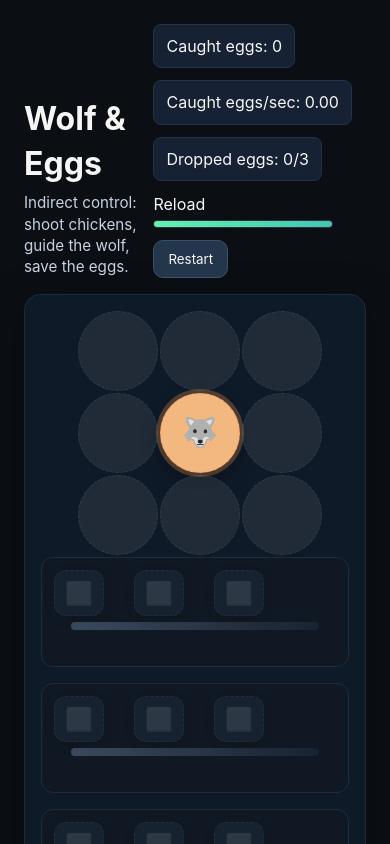
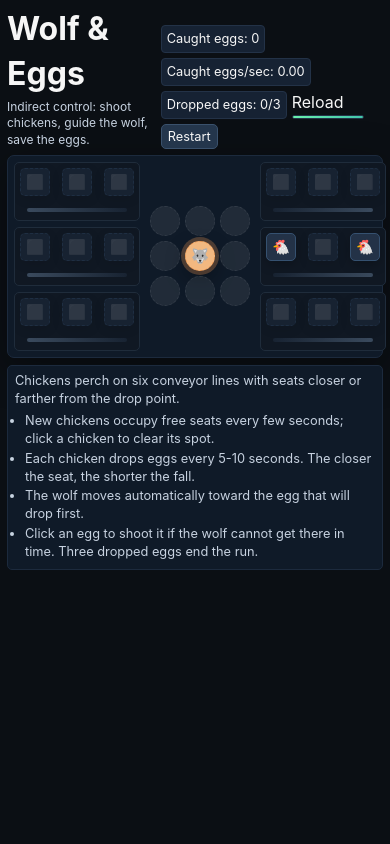
Before and after one commit to nikitabelotelov-ciliz/shooter-game, a React (Vite) app: page / in a window 390 px wide. Shown: the top 844 px of the page. Built offline with nearby package versions, Linux system fonts and the light colour scheme.

Commit message:
mobile styles fixes

```diff
--- a/src/App.css
+++ b/src/App.css
@@ -92,7 +92,7 @@
 .arena {
   display: grid;
   grid-template-columns: 1fr 240px 1fr;
-  gap: 12px;
+  gap: 30px;
   background: #0f1a28;
   border: 1px solid #1c2a3d;
   border-radius: 16px;
@@ -268,17 +268,134 @@
   margin-bottom: 6px;
 }
 
-@media (max-width: 960px) {
+@media (max-width: 700px) {
   .arena {
-    grid-template-columns: 1fr;
+    grid-template-columns: 1fr 110px 1fr;
   }
 
-  .wolf-zone {
-    order: -1;
+  .app {
+    padding: 7px;
+  }
+
+  .hud {
+    gap: 5px;
+    margin-bottom: 6px;
+  }
+
+  .subtitle {
+    margin: 2px 0 0;
+    font-size: 0.75rem;
+  }
+
+  .stats {
+    gap: 5px;
+  }
+
+  .stat {
+    padding: 4px 5px;
+    min-width: 48px;
+    font-size: 0.8rem;
+    border-radius: 4px;
+  }
+
+  .reload {
+    min-width: 72px;
+    gap: 2px;
+  }
+
+  .reload .bar {
+    height: 4px;
+  }
+
+  .secondary {
+    padding: 4px 6px;
+    font-size: 0.8rem;
+    border-radius: 5px;
+  }
+
+  .banner {
+    padding: 5px 7px;
+    border-radius: 5px;
+    margin-bottom: 5px;
+    font-size: 0.8rem;
+  }
+
+  .arena {
+    gap: 5px;
+    padding: 6px;
+    border-radius: 7px;
+  }
+
+  .column {
+    gap: 6px;
+  }
+
+  .conveyor {
+    padding: 5px;
+    min-height: 42px;
+    gap: 5px;
+    border-radius: 5px;
+  }
+
+  .belt {
+    min-height: 9px;
+    margin-top: 10px;
+  }
+
+  .track {
+    height: 4px;
+    border-radius: 4px;
+  }
+
+  .chickens {
+    gap: 12px;
+  }
+
+  .chicken {
+    padding: 4px 5px;
+    font-size: 0.9rem;
+    border-radius: 5px;
+  }
+
+  .eggs {
+    height: 5px;
+    font-size: 14px;
+  }
+
+  .egg {
+    top: -4px;
+    width: 16px;
+    height: 16px;
   }
 
   .grid {
-    grid-template-columns: repeat(3, 70px);
-    grid-template-rows: repeat(3, 70px);
+    grid-template-columns: repeat(3, 30px);
+    grid-template-rows: repeat(3, 30px);
+    gap: 5px;
+  }
+
+  .node {
+    width: 30px;
+    height: 30px;
+  }
+
+  .wolf-icon {
+    font-size: 0.9rem;
+  }
+
+  .instructions {
+    margin-top: 7px;
+    padding: 6px 7px;
+    border-radius: 5px;
+    font-size: 0.8rem;
+  }
+
+  .instructions ul {
+    margin: 4px 0 0;
+    padding-left: 10px;
+  }
+
+  .instructions li {
+    margin-bottom: 2px;
   }
 }
```
